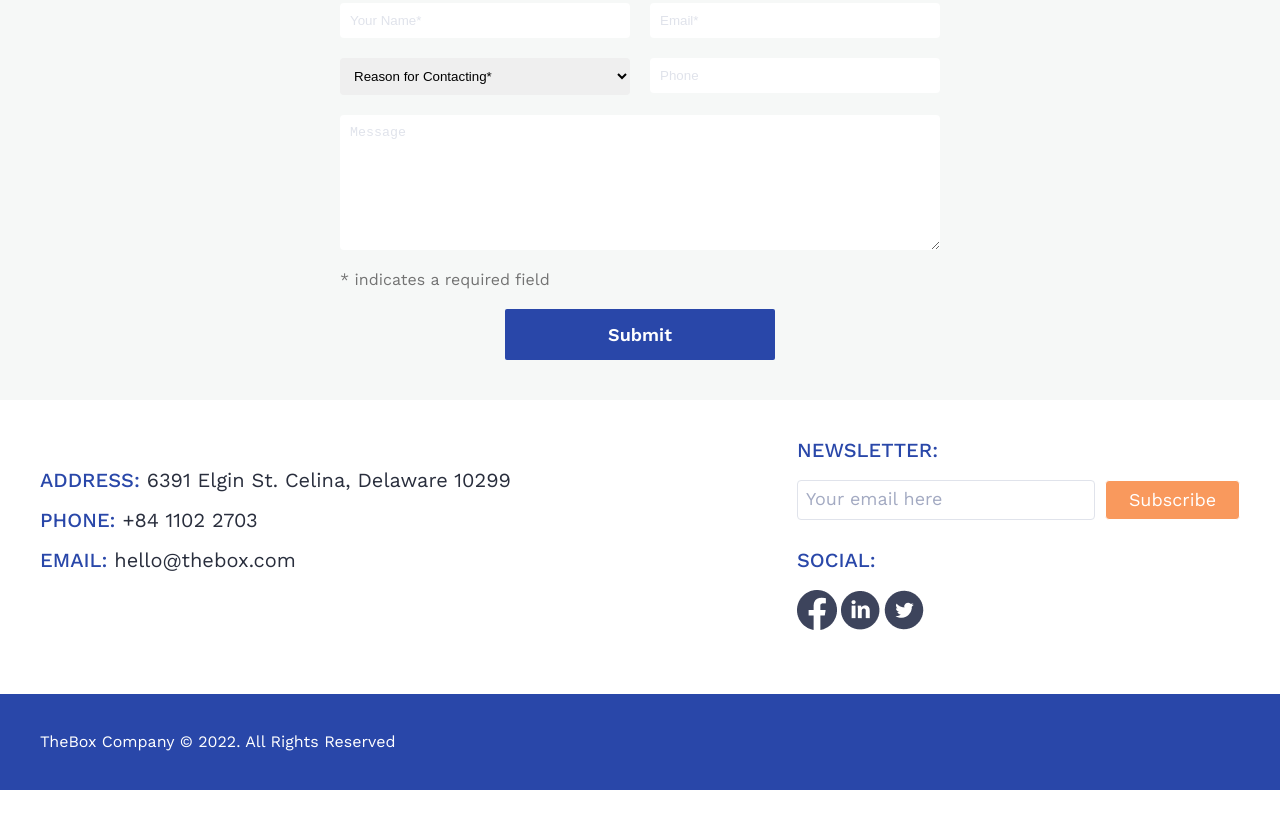
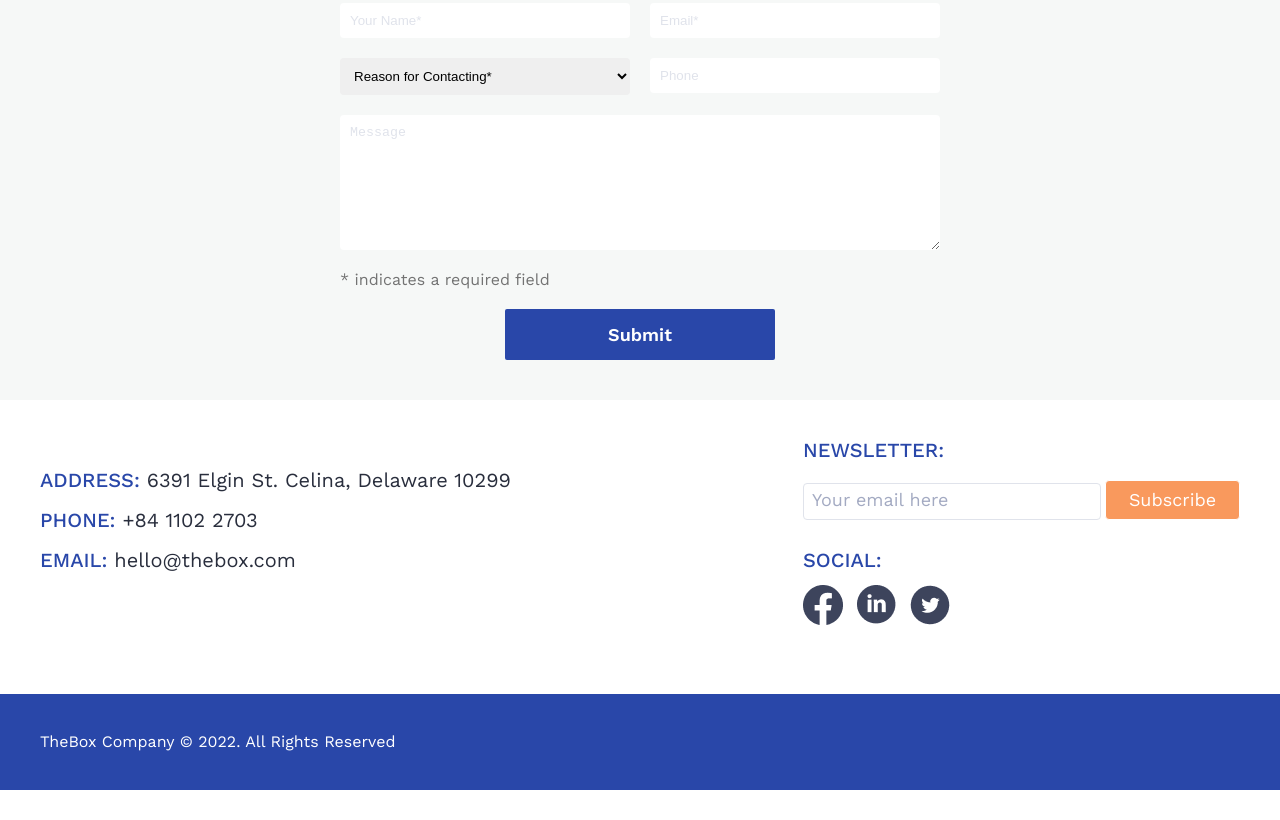
Before and after one commit to sudhaneupane/construction_landing_page, a plain HTML site: page index.html in a window 1280 px wide. Shown: the part 4602-5422 px from the top of the page. Drawn offline with nearby package versions, Linux system fonts and the light colour scheme.

Commit message:
few changes

```diff
--- a/css/styles.css
+++ b/css/styles.css
@@ -925,9 +925,10 @@ footer {
 .social {
   padding: 20px 0;
 }
-.social-icons {
+.social-icons ul {
   display: flex;
   padding: 5px 0;
+  gap: 14px;
 }
 
 .copyright {
--- a/index.html
+++ b/index.html
@@ -439,16 +439,22 @@
                     <p><span>Newsletter:</span></p>
 
                     <div class="footer-action">
-                        <input class="email-inp" type="email" placeholder="Your email here">
-                        <button class="subs-btn">Subscribe</button>
+                        <form action="">
+                            <input class="email-inp" type="email" placeholder="Your email here">
+                            <button class="subs-btn">Subscribe</button>
+                        </form>
                     </div>
 
                     <div class="social">
                         <p><span>Social:</span></p>
-                        <div class="social-icons"></div>
-                        <img src="img/facebook.png" alt="">
-                        <img src="img/linkendln.png" alt="">
-                        <img src="img/twitter.png" alt="">
+                        <div class="social-icons">
+                            <ul>
+                                <li><a href="#"><img src="img/facebook.png" alt=""></a></li>
+                                <li><a href="#"><img src="img/linkendln.png" alt=""></a></li>
+                                <li><a href="#"><img src="img/twitter.png" alt=""></a></li>
+                            </ul>
+                        </div>
+
                     </div>
                 </div>
             </div>
```
